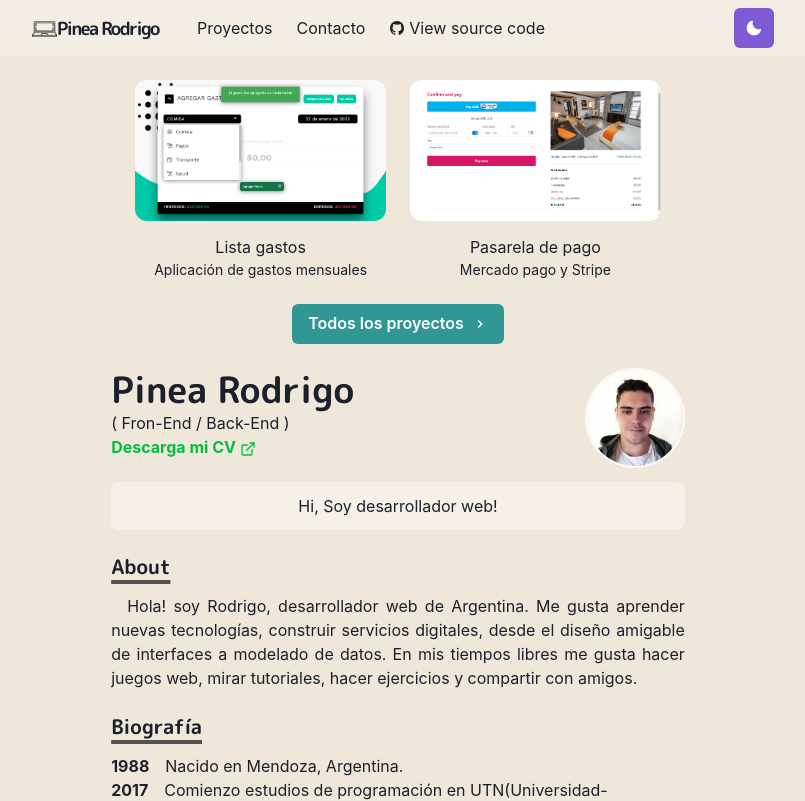
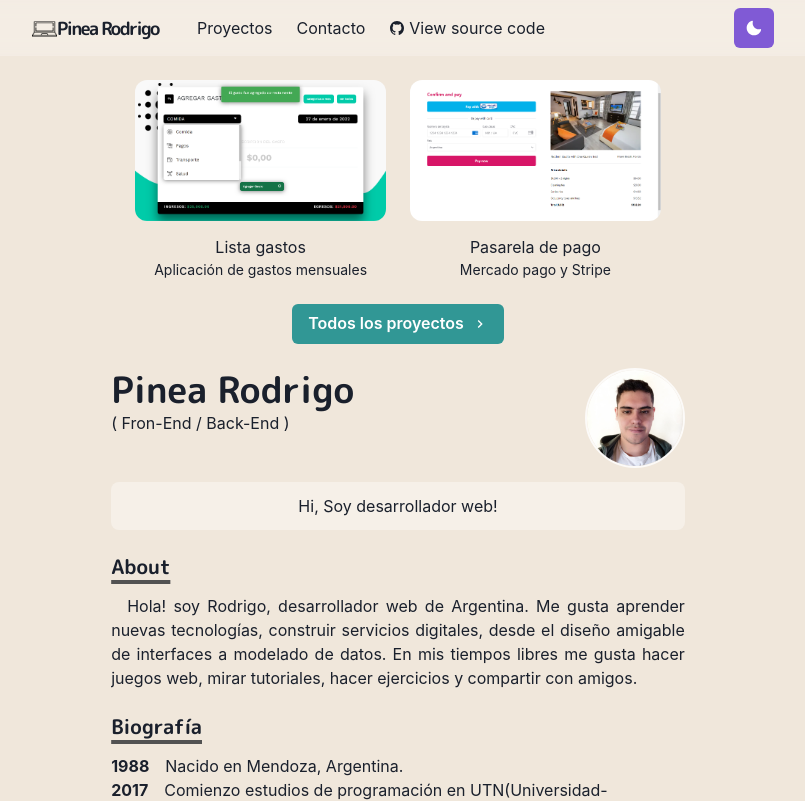
Before and after one commit to rodrigomp88/home-page, a Next.js app: page / in a window 1280 px wide. Shown: the top 801 px of the page, without its empty margins (242-1047 px from the left). Built offline with nearby package versions, Linux system fonts and the light colour scheme.

Commit message:
cv pause

```diff
--- a/pages/index.js
+++ b/pages/index.js
@@ -12,7 +12,7 @@ import {
   Icon,
   useColorModeValue
 } from '@chakra-ui/react'
-import { ChevronRightIcon, ExternalLinkIcon } from '@chakra-ui/icons'
+import { ChevronRightIcon } from '@chakra-ui/icons'
 import Paragraph from '../components/paragraph'
 import { BioSection, BioYear } from '../components/bio'
 import Layout from '../components/layouts/article'
@@ -53,7 +53,7 @@ const Home = () => (
         <Box flexGrow={1}>
           <Heading>Pinea Rodrigo</Heading>
           <p>( Fron-End / Back-End )</p>
-          <NextLink href="">
+          {/* <NextLink href="">
             <Link
               fontWeight="bold"
               href="/curriculum.pdf"
@@ -63,7 +63,7 @@ const Home = () => (
             >
               Descarga mi CV <ExternalLinkIcon />
             </Link>
-          </NextLink>
+          </NextLink> */}
         </Box>
         <Box
           flexShrink={0}
```
Also changed, not shown: 1 other file (tests, documents, lock files or other folders).
